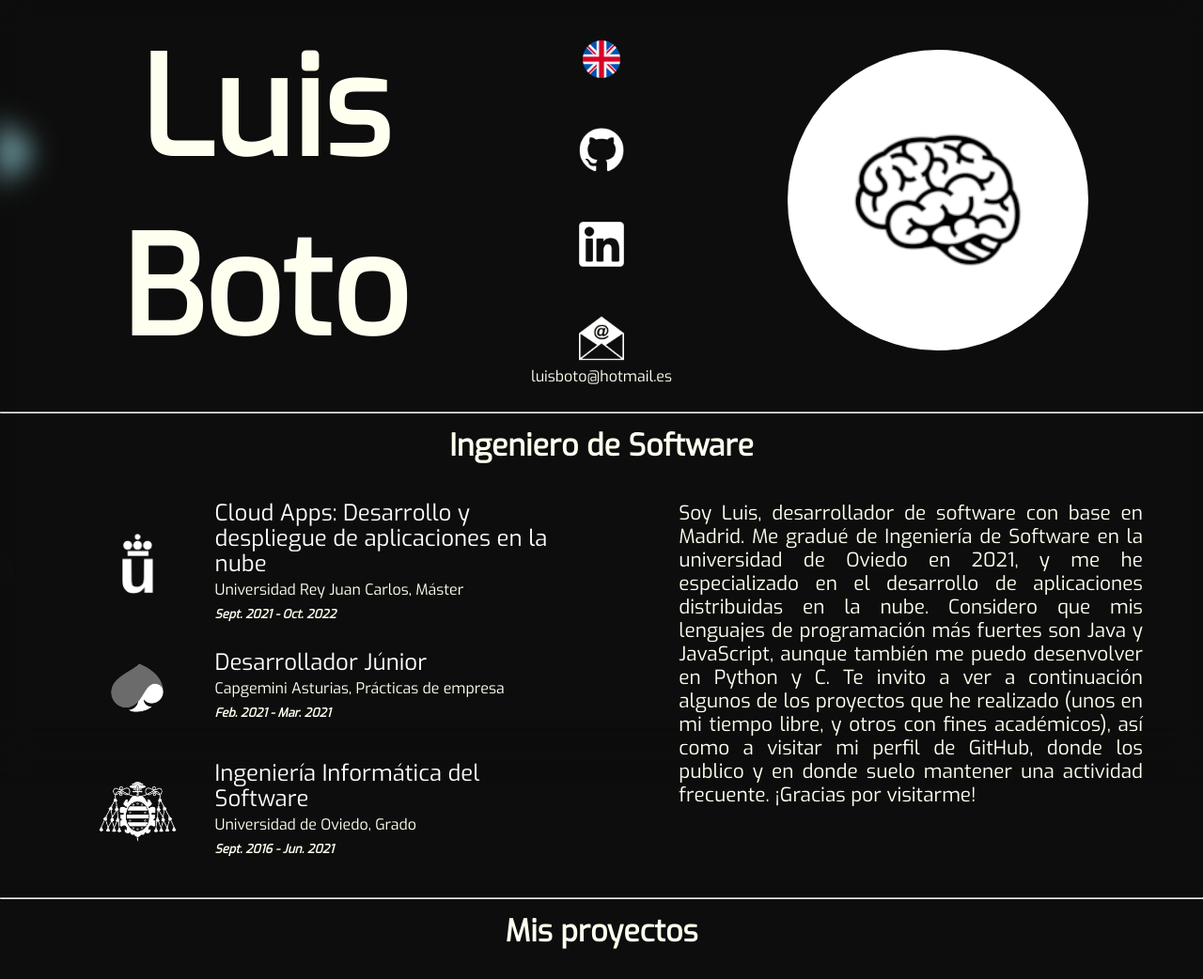
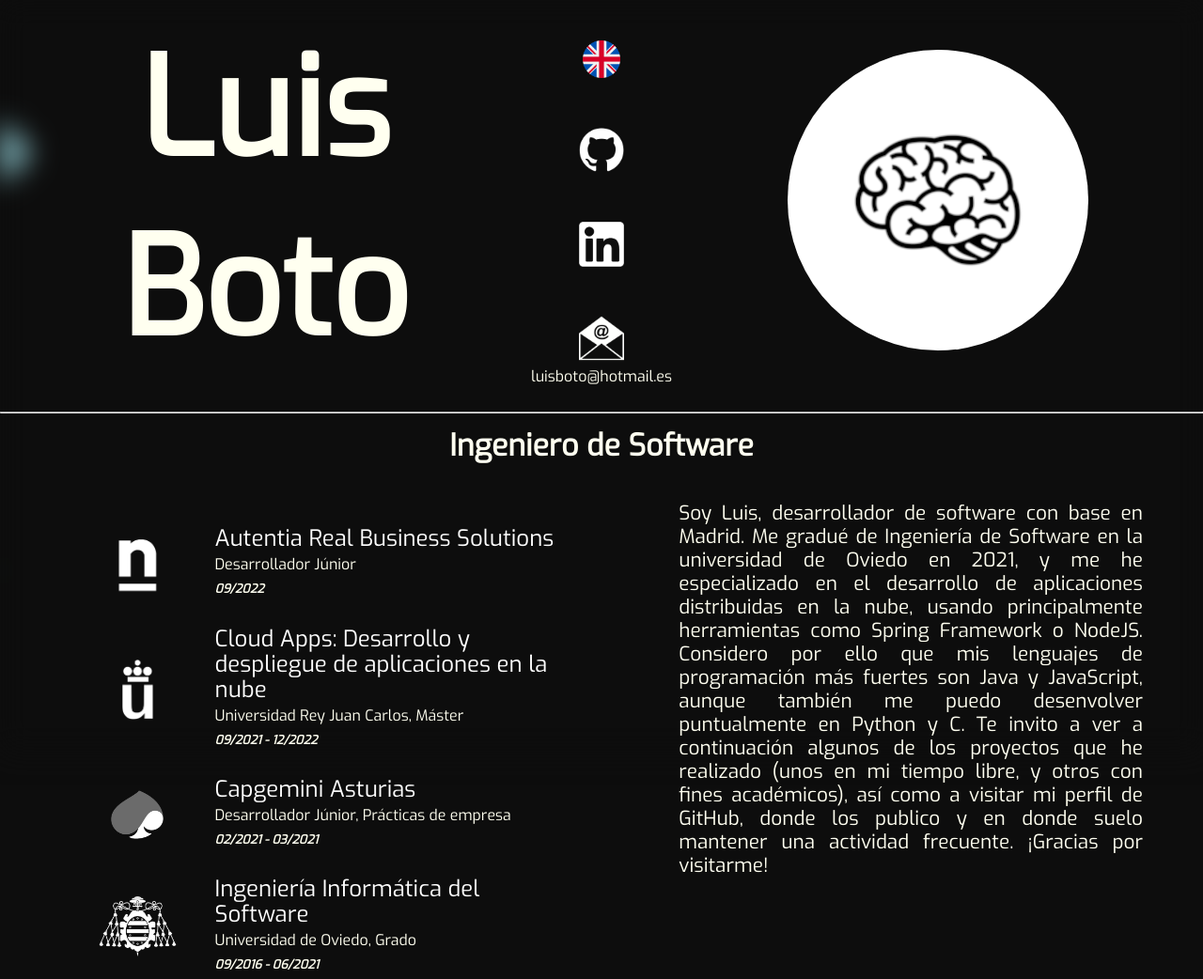
Before and after one commit to LuisBoto/luisboto, a plain HTML site: page docs/index.html in a window 1280 px wide. Shown: the top 1042 px of the page at 94% size. Drawn offline with Linux system fonts and the light colour scheme.

Commit message:
updated language system and experience

```diff
--- a/docs/index.html
+++ b/docs/index.html
@@ -50,20 +50,27 @@
                Ut enim ad minima veniam, quis nostrum exercitationem ullam corporis suscipit laboriosam, nisi ut aliquid
                ex ea commodi consequatur?</p>
 
+            <img class="expLogo" src="./res/autentia.png" alt="Autentia logo" />
+            <p class="expInfo">
+                <a class="bigFirstLine" id="autentiaLocation">Autentia Real Business Solutions</a><br>
+                <span id="autentiaPosition">Desarrollador Júnior</span><br>
+                <b class="smallBold">09/2022</b>
+            </p>
+
             <img class="expLogo" src="./res/urjc.png" alt="URJC logo" />
             <p class="expInfo">
                 <a class="bigFirstLine" id="mastersName" href="https://www.codeurjc.es/mastercloudapps/">
                     Cloud Apps: Desarrollo y despliegue de aplicaciones en la nube
                 </a><br>
                 <span id="mastersLocation">Universidad Rey Juan Carlos, Máster</span><br>
-                <b class="smallBold">Sept. 2021 - Oct. 2022</b>
+                <b class="smallBold">09/2021 - 12/2022</b>
             </p>
 
             <img class="expLogo" src="./res/capgemini.png" alt="Capgemini logo" />
             <p class="expInfo">
-                <a class="bigFirstLine" id="practicesPosition">Desarrollador Junior</a><br>
-                <span id="practicesLocation">Capgemini Asturias, Prácticas de empresa</span><br>
-                <b class="smallBold">Feb. 2021 - Mar. 2021</b>
+                <a class="bigFirstLine" id="practicesLocation">Capgemini Asturias</a><br>
+                <span id="practicesPosition">Desarrollador Júnior, Prácticas de empresa</span><br>
+                <b class="smallBold">02/2021 - 03/2021</b>
             </p>
 
             <img class="expLogo" src="./res/uniovi.png" alt="UniOvi logo" />
@@ -72,7 +79,7 @@
                     Ingeniería Informática del Software
                 </a><br>
                 <span id="degreeLocation">Universidad de Oviedo, Grado</span><br>
-                <b class="smallBold"> Sept. 2016 - Jun. 2021 </b>
+                <b class="smallBold">09/2016 - 06/2021</b>
             </p>
         </div>
         <hr>
--- a/docs/src/Language.js
+++ b/docs/src/Language.js
@@ -1,96 +1,117 @@
 class Language {
 
-    static TITLE_DESCRIPTOR = new Language([
+    static MSG_STRINGS = {
+        TITLE_DESCRIPTOR : new Language("titleDescriptor", [
             "Ingeniero de Software",
             "Software Engineer"
-    ]);
-    static MASTERS_NAME = new Language([
+        ]),
+        AUTENTIA_LOCATION : new Language("autentiaLocation", [
+            "Autentia Real Business Solutions",
+            "Autentia Real Business Solutions"
+        ]),
+        AUTENTIA_POSITION : new Language("autentiaPosition", [
+            "Desarrollador Júnior",
+            "Junior Developer"
+        ]),
+        MASTERS_NAME : new Language("mastersName", [
             "Cloud Apps: Desarrollo y despliegue de aplicaciones en la nube",
             "Cloud Apps: Development and deployment of cloud based applications"
-    ]);
-    static MASTERS_LOCATION = new Language([
+        ]),
+        MASTERS_LOCATION : new Language("mastersLocation", [
             "Universidad Rey Juan Carlos, Máster",
             "Rey Juan Carlos University, Master's Degree"
-    ]);
-    static PRACTICES_POSITION = new Language([
-        "Desarrollador Júnior",
-        "Junior Developer"
-    ]);
-    static PRACTICES_LOCATION = new Language([
-        "Capgemini Asturias, Prácticas de empresa",
-        "Capgemini Asturias, Internship"
-    ]);
-    static DEGREE_NAME = new Language([
+        ]),
+        PRACTICES_POSITION : new Language("practicesPosition", [
+            "Desarrollador Júnior, Prácticas de empresa",
+            "Junior Developer, Internship"
+        ]),
+        PRACTICES_LOCATION : new Language("practicesLocation", [
+            "Capgemini Asturias",
+            "Capgemini Asturias"
+        ]),
+        DEGREE_NAME : new Language("degreeName", [
             "Ingeniería Informática del Software",
             "Software Engineering"
-    ]);
-    static DEGREE_LOCATION = new Language([
+        ]),
+        DEGREE_LOCATION : new Language("degreeLocation", [
             "Universidad de Oviedo, Grado",
             "University of Oviedo, Bachelor's Degree"
-    ]);
-    static EXP_DESCRIPTION = new Language([
+        ]),
+        EXP_DESCRIPTION : new Language("expDescription", [
             `Soy Luis, desarrollador de software con base en Madrid.
             Me gradué de Ingeniería de Software en la universidad de Oviedo en 2021,
-        y me he especializado en el desarrollo de aplicaciones distribuidas en la nube.
-        Considero que mis lenguajes de programación más fuertes son Java y JavaScript,
-        aunque también me puedo desenvolver en Python y C. Te invito a ver a continuación
+            y me he especializado en el desarrollo de aplicaciones distribuidas en la nube, usando
+            principalmente herramientas como Spring Framework o NodeJS.
+            Considero por ello que mis lenguajes de programación más fuertes son Java y JavaScript,
+            aunque también me puedo desenvolver puntualmente en Python y C. Te invito a ver a continuación
             algunos de los proyectos que he realizado (unos en mi tiempo libre, y otros con fines académicos),
             así como a visitar mi perfil de GitHub, donde los publico y en donde suelo mantener una actividad frecuente.
             ¡Gracias por visitarme!`,
             `I'm Luis, a software developer based in Madrid.
             I graduated in Software Engineering at Oviedo's University in 2021,
-        and I've specialized in development of cloud based distributed applications.
-        I consider myself to be most proficent in Java and JavaScript,
-        although I can find my way around in Python and C, too. You're welcome to check out
+            and I've specialized in development of cloud based distributed applications,
+            mainly using tools such as Spring Framework and NodeJS.
+            As so, I consider myself to be most proficent in Java and JavaScript,
+            although sometimes I can find my way around in Python and C, too. You're welcome to check out
             some of the projects I've developed (some in my free time, others with academic purposes),
             and to visit my GitHub profile, where they are published and where I usually keep pretty frequent activity.
             Thank you for visiting my website!`
-    ]);
-    static MY_PROJECTS = new Language([
+        ]),
+        MY_PROJECTS : new Language("myProjects", [
             "Mis proyectos",
             "My projects"
-    ]);
-    static SLIDE_KEYBOARD_PROJECT = new Language([
+        ]),
+        SLIDE_KEYBOARD_PROJECT : new Language("slideKeyboardProject", [
             `Una aplicación de teclado para teléfonos Android que funciona mediante un sistema de deslizamiento.
             Inspirado en la funcionalidad de otro teclado similar que utilicé durante mucho tiempo en mi dispositivo personal.`,
             `An Android keyboard application that works by using a swipe input system.
             Inspired by a similar legacy keyboard app that I used for a long time on my personal device.`
-    ]);
-    static POLAR_CLOCK_PROJECT = new Language([
+        ]),
+        POLAR_CLOCK_PROJECT : new Language("polarClockProject", [
             `Un reloj polar elaborado en JavaScript. Este tipo de reloj utiliza coordenadas polares para representar el tiempo
             mediante círculos concéntricos de diferentes colores. Uno de mis proyectos favoritos (¡y quizá el más bonito de mirar!).`,
             `A polar clock made in JavaScript. This kind of clock uses polar coordinates to represent time
             on colorful concentric circles. One of my favorite projects (and maybe the prettiest one to look at!).`
-    ]);
-    static EVOLUTIONARY_STUDY_TOOL_PROJECT = new Language([
+        ]),
+        EVOLUTIONARY_STUDY_TOOL_PROJECT : new Language("evolutionaryStudyToolProject", [
             `Mi proyecto de fin de grado, una herramienta escrita en Java para ayudar en el estudio de datos generados mediante la ejecución de
             algoritmos evolutivos. Fue diseñada para uso en grupos de investigación, e incluye un algoritmo genético del TSP para la generación de
             datos de muestra.`,
             `My bachelor's dissertation project, a Java tool designed to help in the study of evolutionary algorithm execution data. It was created to assist
             research groups, and the project includes a genetic algorithm which solves the Travelling Salesman Problem, to generate sample data.`
-    ]);
-    static PARTICLE_SYSTEM_PROJECT = new Language([
+        ]),
+        PARTICLE_SYSTEM_PROJECT : new Language("particleSystemProject", [
             `Implementación en JavaScript puro de un sistema simple de partículas 2d. Basado en un artículo de la revista Nature, demuestra el principio
             de emergencia de comportamientos complejos en partículas gobernadas por una ecuación sencilla. Puede parametrizarse sobre la marcha, y verse como cambian
             los patrones y comportamientos.`,
             `A simple 2d particle system made in plain JavaScript. Based on a Nature article, it shows the emergence of complex behaviors in particles governed by
             a short equation. Parameters can be configured on the fly to see behavior and pattern changes.`
-    ]);
-    static AND_MANY_MORE = new Language([
+        ]),
+        AND_MANY_MORE : new Language("manyMore", [
             `Y muchos más...`,
             `And many more...`
-    ]);
-    static DOWNLOAD_MY_RESUME = new Language([
+        ]),
+        DOWNLOAD_MY_RESUME : new Language("resumeDownload", [
             `Descargar mi curriculum`,
             `Download my resume`
-    ]);
+        ])
+    };
 
-    constructor(text) {
+    constructor(elementID, text) {
+        this.elementID = elementID;
         this.text = text;
     }
 
     getText() {
         return this.text[Language.currentLanguage.value];
+    }
+
+    getElementID() {
+        return this.elementID;
+    }
+
+    updateDisplayedText() {
+        document.getElementById(this.getElementID()).innerHTML = this.getText();
     }
 
 }
@@ -101,28 +122,9 @@ Language.currentLanguage = english;
 
 function alternateLanguage() {
     document.getElementById("languageButton").src = Language.currentLanguage.icon;
-    Language.currentLanguage =
-        (Language.currentLanguage === spanish ? english : spanish);
-
-    setInnerHMTL("titleDescriptor", Language.TITLE_DESCRIPTOR);
-    setInnerHMTL("mastersName", Language.MASTERS_NAME);
-    setInnerHMTL("mastersLocation", Language.MASTERS_LOCATION);
-    setInnerHMTL("practicesPosition", Language.PRACTICES_POSITION);
-    setInnerHMTL("practicesLocation", Language.PRACTICES_LOCATION);
-    setInnerHMTL("degreeName", Language.DEGREE_NAME);
-    setInnerHMTL("degreeLocation", Language.DEGREE_LOCATION);
-    setInnerHMTL("expDescription", Language.EXP_DESCRIPTION);
-    setInnerHMTL("myProjects", Language.MY_PROJECTS);
-    setInnerHMTL("slideKeyboardProject", Language.SLIDE_KEYBOARD_PROJECT);
-    setInnerHMTL("polarClockProject", Language.POLAR_CLOCK_PROJECT);
-    setInnerHMTL("evolutionaryStudyToolProject", Language.EVOLUTIONARY_STUDY_TOOL_PROJECT);
-    setInnerHMTL("particleSystemProject", Language.PARTICLE_SYSTEM_PROJECT);
-    setInnerHMTL("manyMore", Language.AND_MANY_MORE);
-    setInnerHMTL("resumeDownload", Language.DOWNLOAD_MY_RESUME);
-}
-
-function setInnerHMTL(id, language) {
-    document.getElementById(id).innerHTML = language.getText();
+    Language.currentLanguage = (Language.currentLanguage === spanish ? english : spanish);
+    for (let msg in Language.MSG_STRINGS)
+        Language.MSG_STRINGS[msg].updateDisplayedText();
 }
 
 function setResumeLink() {
```
Also changed, not shown: docs/res/autentia.png (added). Lines whose indentation alone changed are shown as unchanged.
